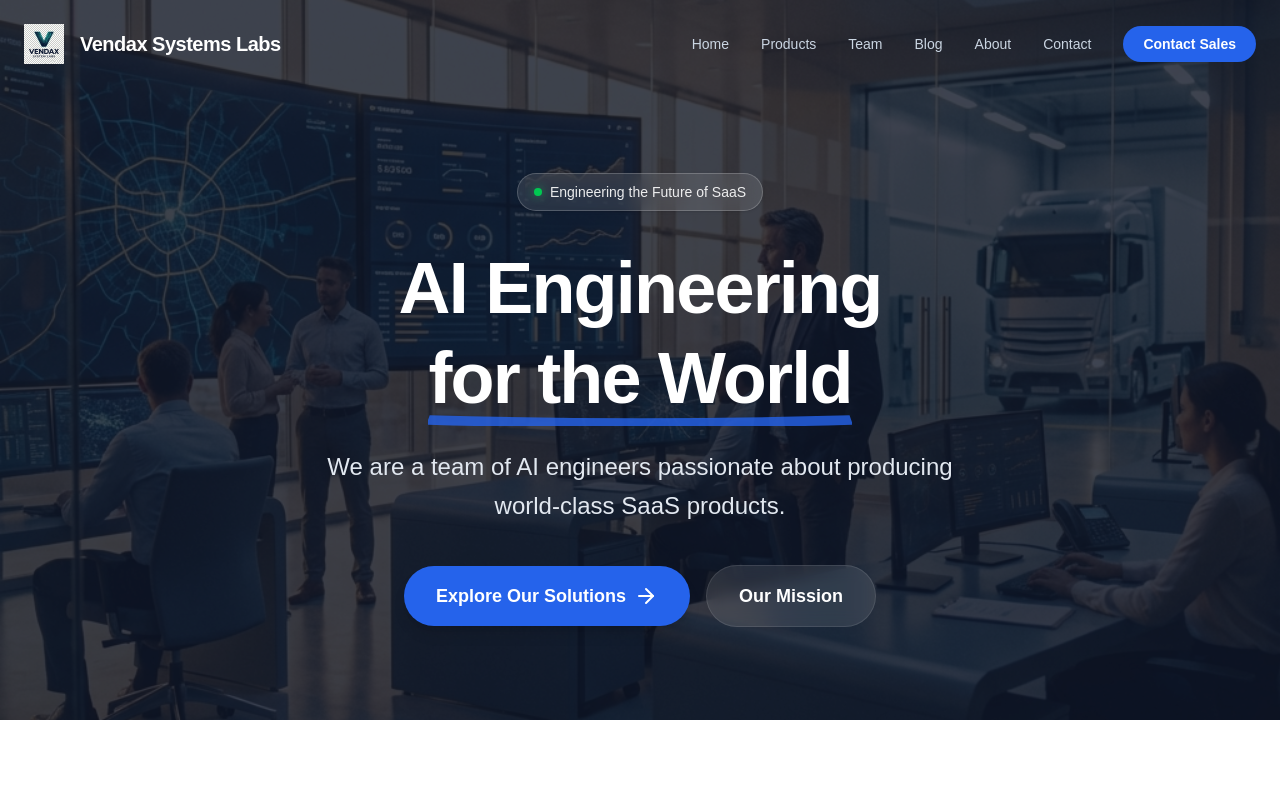
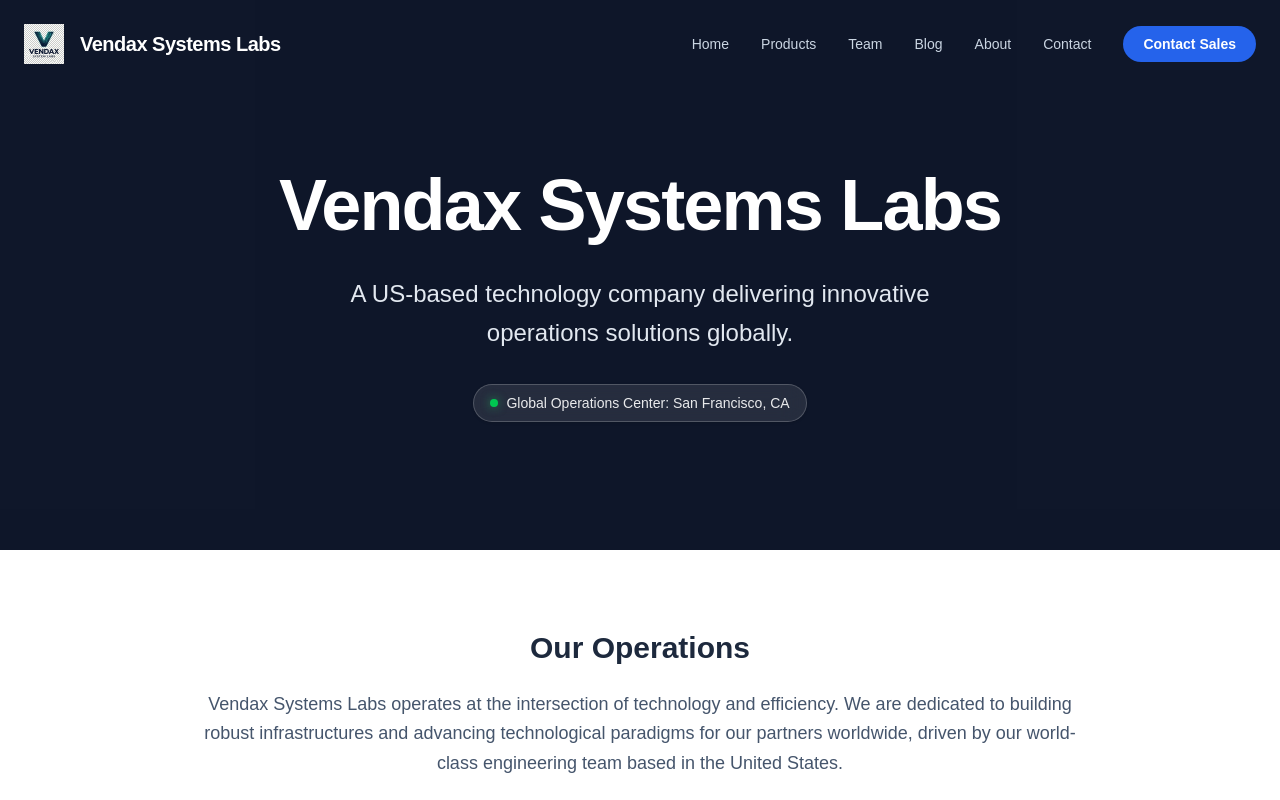
Before and after one commit to rootlocus22/vendax-systems-labs, a Next.js app: page / in a window 1280 px wide. Shown: the top 800 px of the page. Built offline with nearby package versions, Linux system fonts and the light colour scheme.

Commit message:
chore: redesign homepage to simple US operations display

```diff
--- a/app/page.js
+++ b/app/page.js
@@ -1,12 +1,4 @@
 import Header from "@/components/Header";
-import Hero from "@/components/Hero";
-import Trust from "@/components/Trust";
-import ProductShowcase from "@/components/ProductShowcase";
-import Team from "@/components/Team";
-import Services from "@/components/Services";
-import Mission from "@/components/Mission";
-import Philosophy from "@/components/Philosophy";
-import Impact from "@/components/Impact";
 import Contact from "@/components/Contact";
 import Footer from "@/components/Footer";
 
@@ -14,14 +6,40 @@ export default function Home() {
   return (
     <main className="min-h-screen bg-slate-50">
       <Header />
-      <Hero />
-      <Trust />
-      <ProductShowcase />
-      <Team />
-      <Services />
-      <Mission />
-      <Philosophy />
-      <Impact />
+
+      {/* Simple Hero / About Section */}
+      <section className="relative py-24 bg-navy overflow-hidden">
+        <div className="absolute inset-0 bg-navy/90 z-10"></div>
+        <div className="container mx-auto px-6 relative z-20">
+          <div className="max-w-4xl mx-auto text-center pt-16">
+            <h1 className="text-5xl md:text-7xl font-bold text-white mb-6 tracking-tight leading-tight">
+              Vendax Systems Labs
+            </h1>
+            <p className="text-xl md:text-2xl text-slate-200 mb-8 max-w-2xl mx-auto leading-relaxed">
+              A US-based technology company delivering innovative operations solutions globally.
+            </p>
+            <div className="inline-flex items-center gap-2 px-4 py-2 rounded-full bg-white/10 border border-white/20 text-white/90 text-sm font-medium mb-8 backdrop-blur-md shadow-sm">
+              <span className="w-2 h-2 rounded-full bg-green-500 shadow-[0_0_10px_rgba(34,197,94,0.6)]"></span>
+              Global Operations Center: San Francisco, CA
+            </div>
+          </div>
+        </div>
+      </section>
+
+      {/* Operations Info */}
+      <section className="py-20 bg-white">
+        <div className="container mx-auto px-6">
+          <div className="max-w-4xl mx-auto text-center">
+            <h2 className="text-3xl font-bold text-slate-800 mb-6">Our Operations</h2>
+            <p className="text-lg text-slate-600 leading-relaxed mb-8">
+              Vendax Systems Labs operates at the intersection of technology and efficiency.
+              We are dedicated to building robust infrastructures and advancing technological
+              paradigms for our partners worldwide, driven by our world-class engineering team based in the United States.
+            </p>
+          </div>
+        </div>
+      </section>
+
       <Contact />
       <Footer />
     </main>
--- /dev/null
+++ b/app/page_backup.js
@@ -0,0 +1,29 @@
+import Header from "@/components/Header";
+import Hero from "@/components/Hero";
+import Trust from "@/components/Trust";
+import ProductShowcase from "@/components/ProductShowcase";
+import Team from "@/components/Team";
+import Services from "@/components/Services";
+import Mission from "@/components/Mission";
+import Philosophy from "@/components/Philosophy";
+import Impact from "@/components/Impact";
+import Contact from "@/components/Contact";
+import Footer from "@/components/Footer";
+
+export default function Home() {
+  return (
+    <main className="min-h-screen bg-slate-50">
+      <Header />
+      <Hero />
+      <Trust />
+      <ProductShowcase />
+      <Team />
+      <Services />
+      <Mission />
+      <Philosophy />
+      <Impact />
+      <Contact />
+      <Footer />
+    </main>
+  );
+}
```
